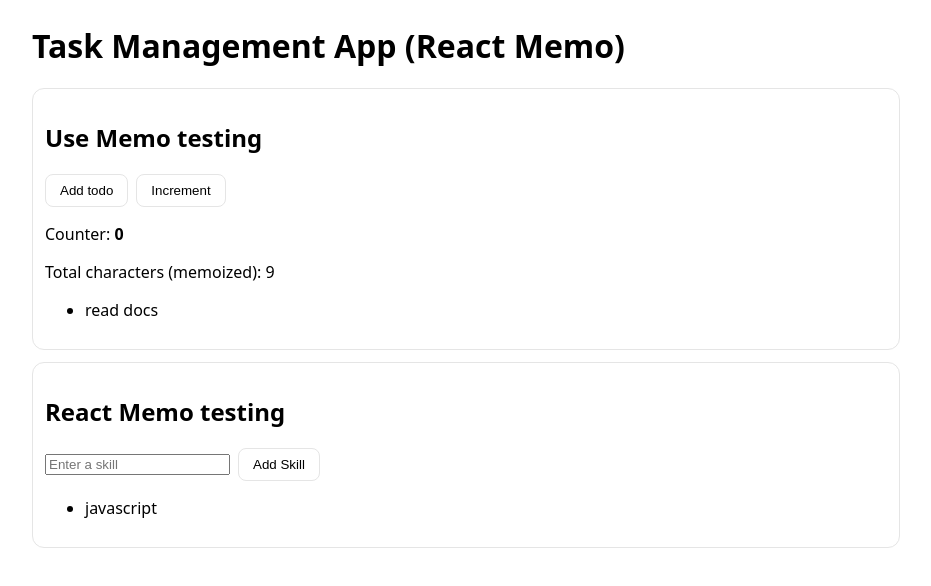
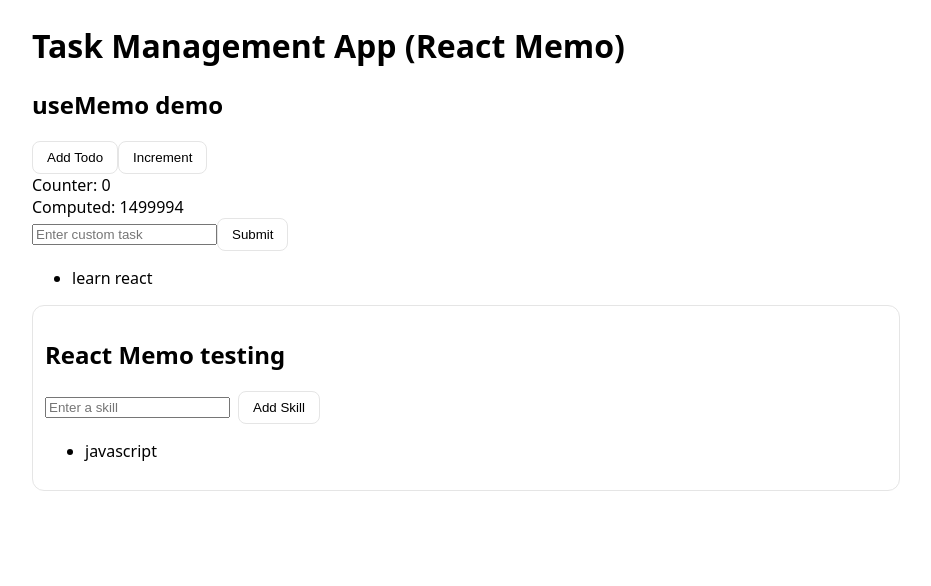
Before and after one commit to acciojob/react-memo-Affan-Rafique, a React app: page / in a window 1280 px wide. Shown: the top 586 px of the page, without its empty margins (174-1105 px from the left). Built offline with nearby package versions, Linux system fonts and the light colour scheme.

Commit message:
Update UseMemo.js

```diff
--- a/src/components/UseMemo.js
+++ b/src/components/UseMemo.js
@@ -1,35 +1,63 @@
-import React, { useMemo, useState } from "react";
+import React, { useEffect, useMemo, useState } from "react";
+
+// Expensive dummy calc just to demo useMemo
+const heavyCountCalc = (n) => {
+  let total = 0;
+  for (let i = 0; i < 500000; i++) total += i % 7;
+  return n + total;
+};
 
 export default function UseMemo() {
-  const [todos, setTodos] = useState(["read docs"]);
-  const [counter, setCounter] = useState(0);
+  const [todos, setTodos] = useState(["learn react"]);
+  const [count, setCount] = useState(0);
+  const [custom, setCustom] = useState("");
+  const [error, setError] = useState("");
 
-  // useMemo optimization
-  const totalChars = useMemo(
-    () => todos.reduce((sum, t) => sum + t.length, 0),
-    [todos]
-  );
+  // useMemo example
+  const computed = useMemo(() => heavyCountCalc(count), [count]);
 
-  // ✅ "New todo" — matches Cypress test
-  const addNewTodo = () => setTodos((prev) => [...prev, "New todo"]);
-  const inc = () => setCounter((c) => c + 1);
+  // useEffect example
+  useEffect(() => {
+    if (custom.length > 0 && custom.length <= 5) {
+      setError("Task must be more than 5 characters");
+    } else {
+      setError("");
+    }
+  }, [custom]);
+
+  const addDefaultTodo = () => {
+    // ✅ the tests expect exactly "new todo"
+    setTodos((t) => [...t, "new todo"]);
+  };
+
+  const addCustom = () => {
+    if (custom.trim().length > 5) {
+      setTodos((t) => [...t, custom.trim()]);
+      setCustom("");
+    }
+  };
 
   return (
-    <section id="usememo-card" className="card">
-      <h2>Use Memo testing</h2>
+    <section>
+      <h2>useMemo demo</h2>
 
-      {/* Cypress will find this <button> */}
-      <button onClick={addNewTodo}>Add todo</button>
+      {/* ✅ Cypress looks for a button with the text "Add Todo" */}
+      <button onClick={addDefaultTodo}>Add Todo</button>
 
-      <button onClick={inc} style={{ marginLeft: 8 }}>Increment</button>
+      <button onClick={() => setCount((c) => c + 1)}>Increment</button>
+      <div>Counter: {count}</div>
+      <div>Computed: {computed}</div>
 
-      <p>Counter: <strong>{counter}</strong></p>
+      <input
+        type="text"
+        placeholder="Enter custom task"
+        value={custom}
+        onChange={(e) => setCustom(e.target.value)}
+      />
+      <button onClick={addCustom}>Submit</button>
+      {error && <p role="alert">{error}</p>}
 
-      <p data-test-id="heavy-value">
-        Total characters (memoized): {totalChars}
-      </p>
-
-      <ul id="todo-list">
+      <ul>
         {todos.map((t, i) => (
           <li key={i}>{t}</li>
         ))}
```
